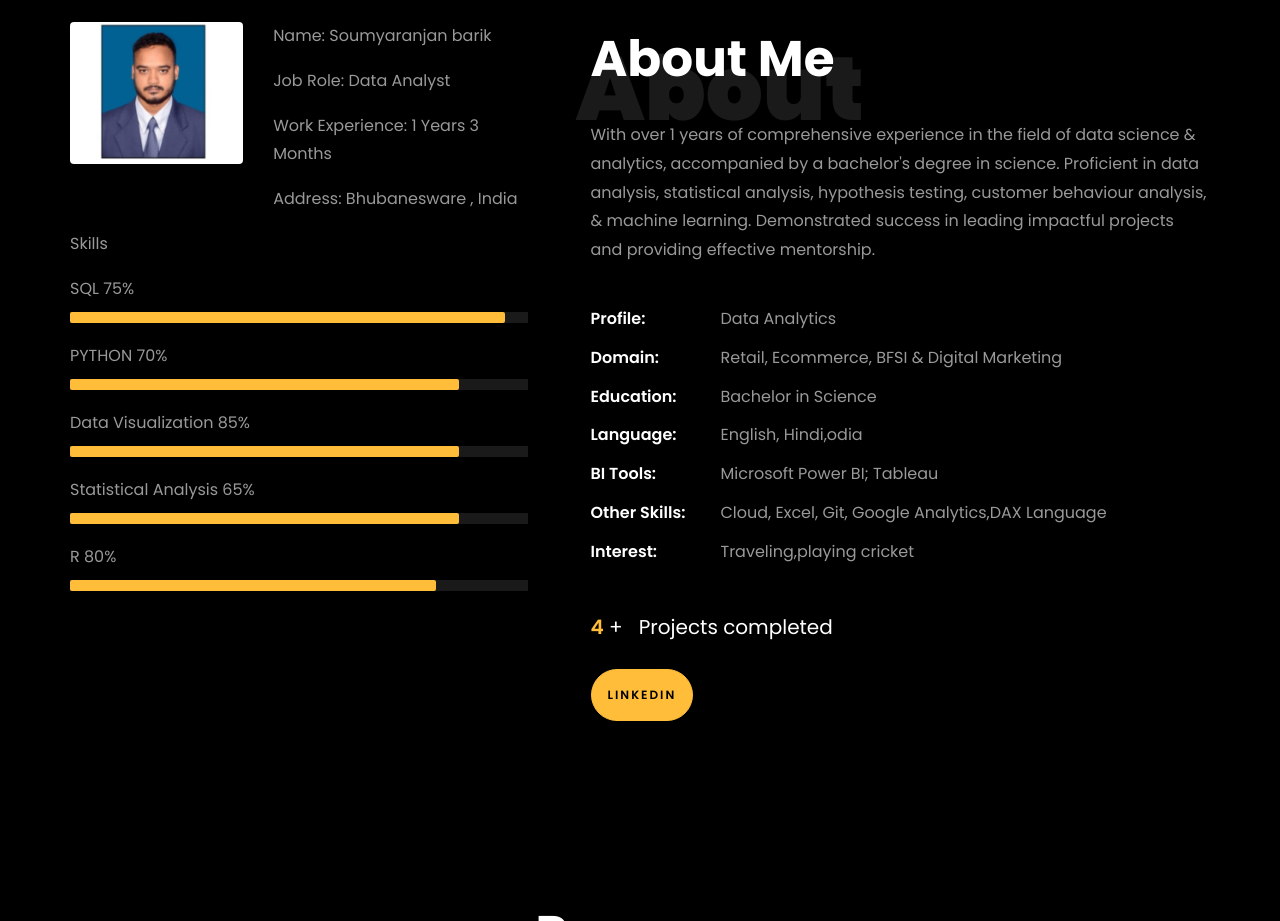
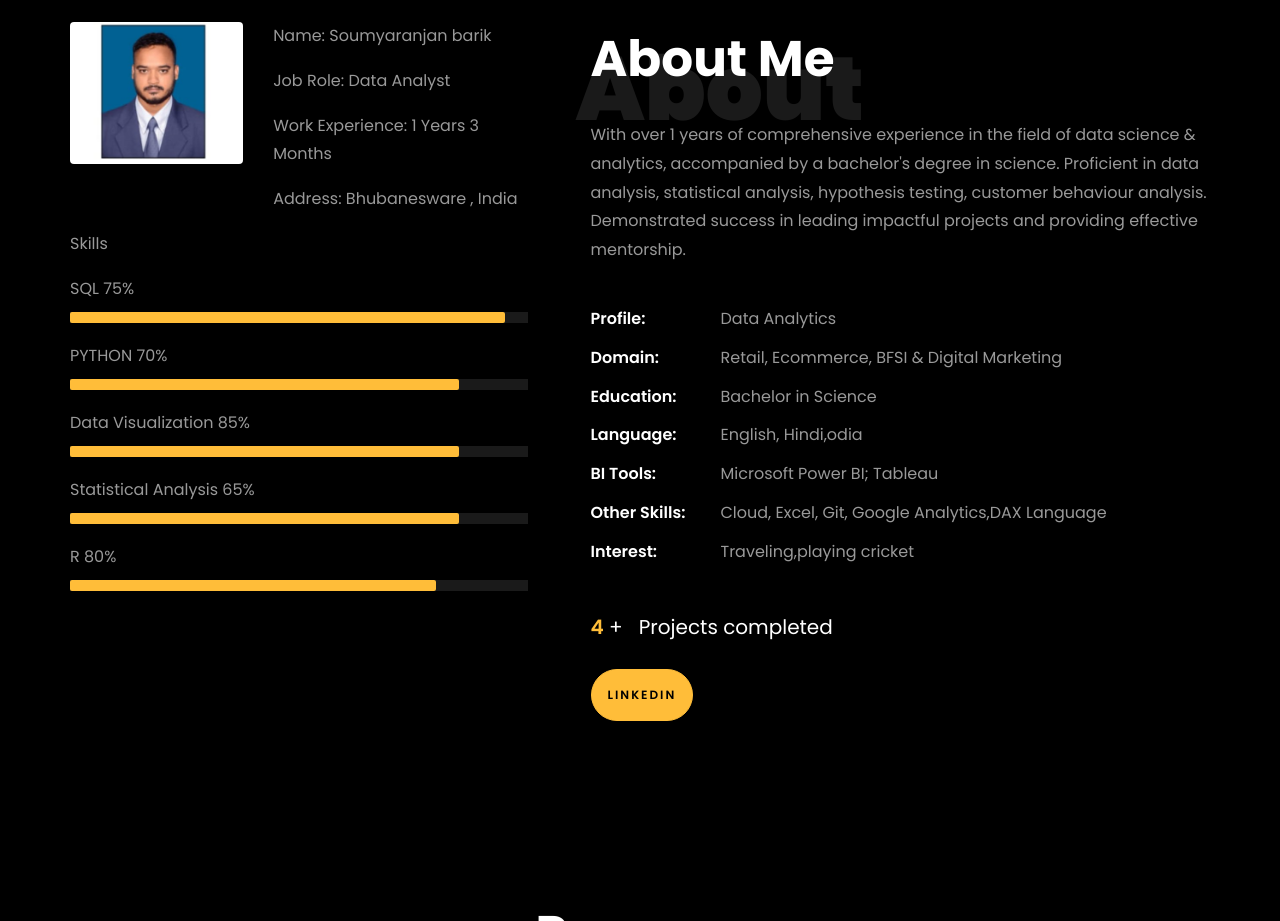
Before and after one commit to rinkusoumya/soumyaranjan.github.io, a plain HTML site: page index.html in a window 1280 px wide. Shown: the part 840-1761 px from the top of the page. Drawn offline with Linux system fonts and the light colour scheme; animation ran at ten frames a second; files whose address does not match are found by name.

Commit message:
Update index.html

```diff
--- a/index.html
+++ b/index.html
@@ -271,7 +271,7 @@
 								<h2 class="mb-4">About Me</h2>
 
 								<p>With over 1 years of comprehensive experience in the field of data science & analytics, accompanied by a bachelor's degree in science.
-									Proficient in data analysis, statistical analysis, hypothesis testing, customer behaviour analysis, &amp; machine learning.
+									Proficient in data analysis, statistical analysis, hypothesis testing, customer behaviour analysis.
 									Demonstrated success in leading impactful projects and providing effective mentorship.</p>
 								<ul class="about-info mt-4 px-md-0 px-2">
 									<li class="d-flex"><span>Profile:</span> <span>Data Analytics</span></li>
```
